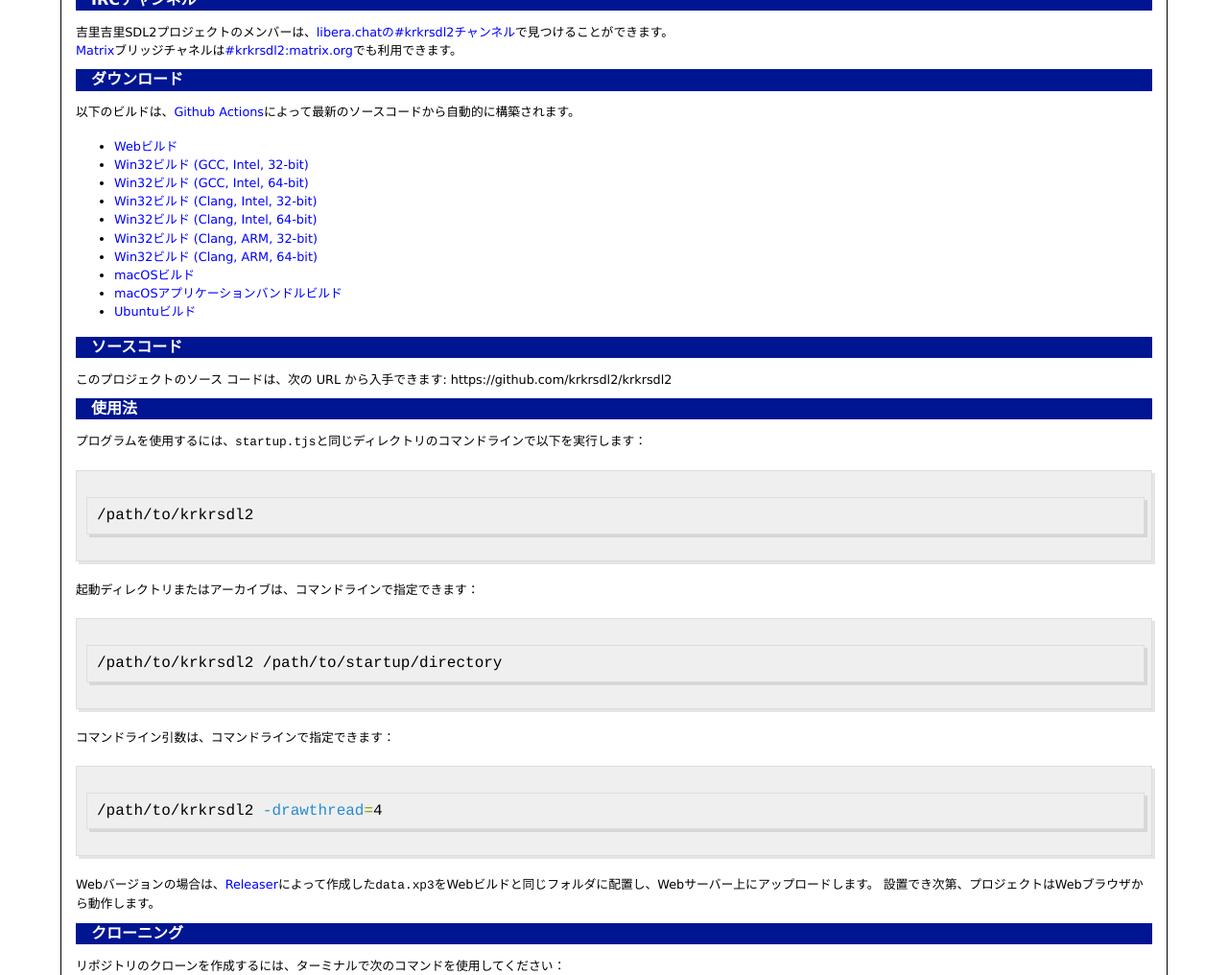
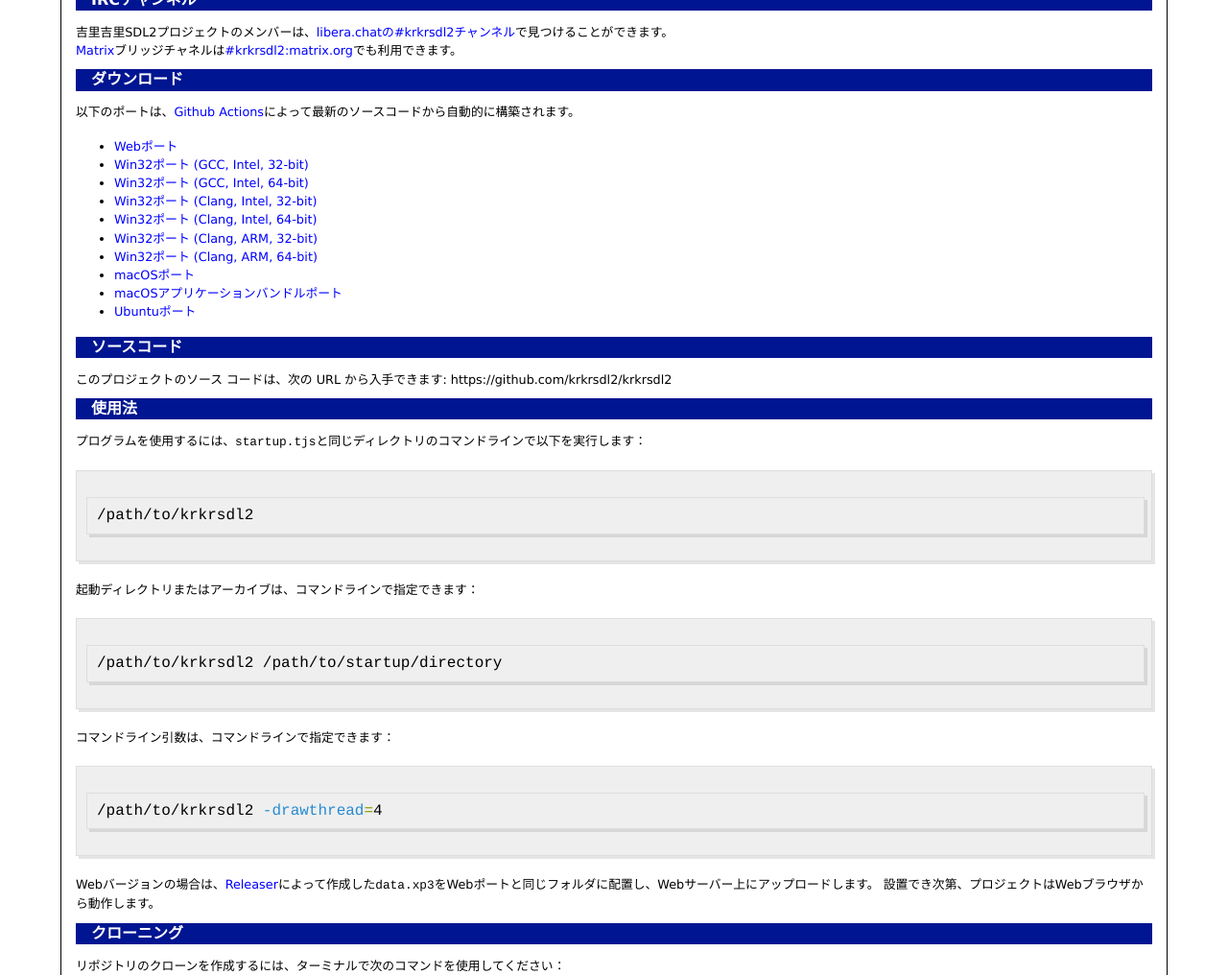
Before and after one commit to krkrsdl2/krkrsdl2, a Jekyll site: the page built from index.md, in a window 1280 px wide and 1400 px high, scrolled down 865 px. Shown: the part 151-1167 px from the top of the window at 96% size. Built offline with Jekyll 4.4.1, drawn with Linux system fonts in a browser that asks for light colours; Markdown is read by kramdown in place of the engine named in the settings.

````diff
--- a/index.md
+++ b/index.md
@@ -29,18 +29,18 @@ Webブラウザーでプレイできるデモはここにあります：https://
 
 ## ダウンロード
 
-以下のビルドは、[Github Actions](https://github.com/features/actions)によって最新のソースコードから自動的に構築されます。
+以下のポートは、[Github Actions](https://github.com/features/actions)によって最新のソースコードから自動的に構築されます。
 
-* [Webビルド](https://github.com/krkrsdl2/krkrsdl2/releases/download/latest/krkrsdl2-web.zip)
-* [Win32ビルド (GCC, Intel, 32-bit)](https://github.com/krkrsdl2/krkrsdl2/releases/download/latest/krkrsdl2-win32-i686-gcc.zip)
-* [Win32ビルド (GCC, Intel, 64-bit)](https://github.com/krkrsdl2/krkrsdl2/releases/download/latest/krkrsdl2-win32-amd64-gcc.zip)
-* [Win32ビルド (Clang, Intel, 32-bit)](https://github.com/krkrsdl2/krkrsdl2/releases/download/latest/krkrsdl2-win32-i686-clang.zip)
-* [Win32ビルド (Clang, Intel, 64-bit)](https://github.com/krkrsdl2/krkrsdl2/releases/download/latest/krkrsdl2-win32-amd64-clang.zip)
-* [Win32ビルド (Clang, ARM, 32-bit)](https://github.com/krkrsdl2/krkrsdl2/releases/download/latest/krkrsdl2-win32-arm-clang.zip)
-* [Win32ビルド (Clang, ARM, 64-bit)](https://github.com/krkrsdl2/krkrsdl2/releases/download/latest/krkrsdl2-win32-arm64-clang.zip)
-* [macOSビルド](https://github.com/krkrsdl2/krkrsdl2/releases/download/latest/krkrsdl2-macos.zip)
-* [macOSアプリケーションバンドルビルド](https://github.com/krkrsdl2/krkrsdl2/releases/download/latest/krkrsdl2-macos-appbundle.zip)
-* [Ubuntuビルド](https://github.com/krkrsdl2/krkrsdl2/releases/download/latest/krkrsdl2-ubuntu.zip)
+* [Webポート](https://github.com/krkrsdl2/krkrsdl2/releases/download/latest/krkrsdl2-web.zip)
+* [Win32ポート (GCC, Intel, 32-bit)](https://github.com/krkrsdl2/krkrsdl2/releases/download/latest/krkrsdl2-win32-i686-gcc.zip)
+* [Win32ポート (GCC, Intel, 64-bit)](https://github.com/krkrsdl2/krkrsdl2/releases/download/latest/krkrsdl2-win32-amd64-gcc.zip)
+* [Win32ポート (Clang, Intel, 32-bit)](https://github.com/krkrsdl2/krkrsdl2/releases/download/latest/krkrsdl2-win32-i686-clang.zip)
+* [Win32ポート (Clang, Intel, 64-bit)](https://github.com/krkrsdl2/krkrsdl2/releases/download/latest/krkrsdl2-win32-amd64-clang.zip)
+* [Win32ポート (Clang, ARM, 32-bit)](https://github.com/krkrsdl2/krkrsdl2/releases/download/latest/krkrsdl2-win32-arm-clang.zip)
+* [Win32ポート (Clang, ARM, 64-bit)](https://github.com/krkrsdl2/krkrsdl2/releases/download/latest/krkrsdl2-win32-arm64-clang.zip)
+* [macOSポート](https://github.com/krkrsdl2/krkrsdl2/releases/download/latest/krkrsdl2-macos.zip)
+* [macOSアプリケーションバンドルポート](https://github.com/krkrsdl2/krkrsdl2/releases/download/latest/krkrsdl2-macos-appbundle.zip)
+* [Ubuntuポート](https://github.com/krkrsdl2/krkrsdl2/releases/download/latest/krkrsdl2-ubuntu.zip)
 
 ## ソースコード
 
@@ -63,7 +63,7 @@ Webブラウザーでプレイできるデモはここにあります：https://
 /path/to/krkrsdl2 -drawthread=4
 ```
 
-Webバージョンの場合は、[Releaser](https://krkrz.github.io/krkr2doc/kr2doc/contents/Releaser.html)によって作成した`data.xp3`をWebビルドと同じフォルダに配置し、Webサーバー上にアップロードします。 設置でき次第、プロジェクトはWebブラウザから動作します。
+Webバージョンの場合は、[Releaser](https://krkrz.github.io/krkr2doc/kr2doc/contents/Releaser.html)によって作成した`data.xp3`をWebポートと同じフォルダに配置し、Webサーバー上にアップロードします。 設置でき次第、プロジェクトはWebブラウザから動作します。
 
 ## クローニング
 
````
Also changed, not shown: en/index.md (+12 -12 lines).
